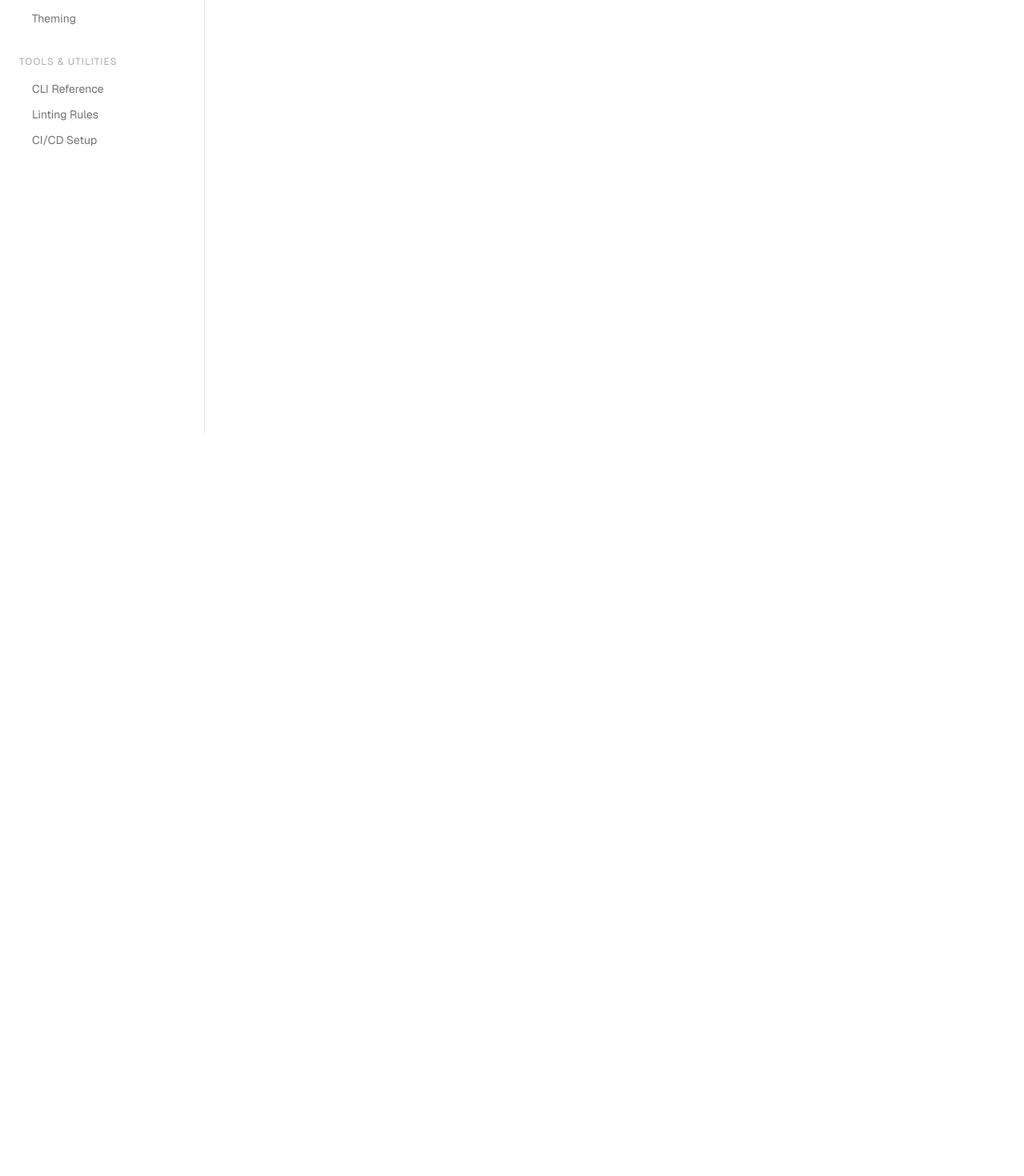
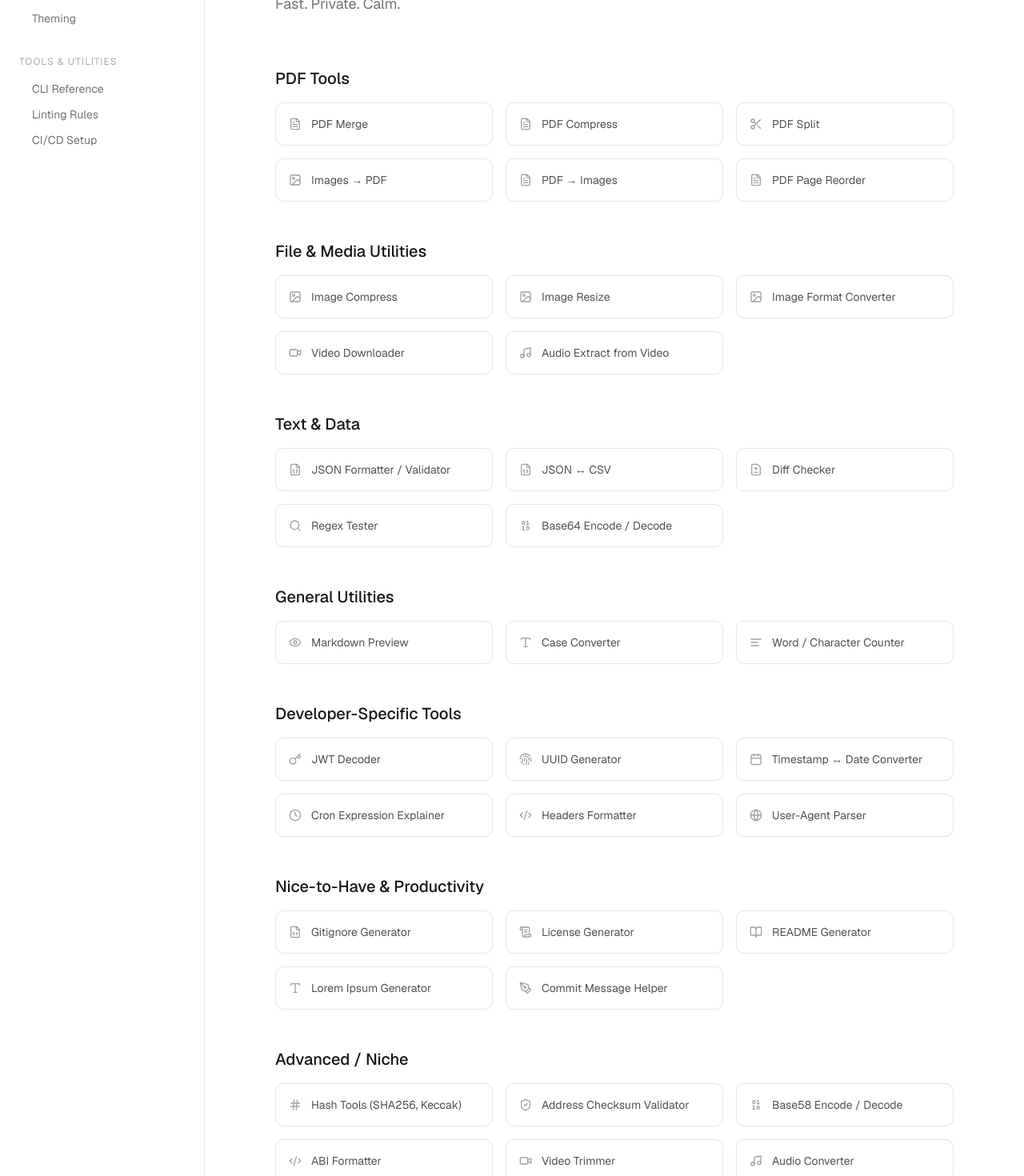
Before and after one commit to harshjdhv/ithasitall, a Next.js app in the folder apps/web/: page /tools in a window 1280 px wide. Shown: the part 260-1730 px from the top of the page at 80% size. Before the commit the page ends 801 px from the top, so only its background shows below. Built offline with nearby package versions, Linux system fonts and the light colour scheme; a web font is replaced by a local one.

Commit message:
feat: document the tool roadmap and implement the categorized tools listing page.

```diff
--- a/apps/web/app/tools/page.tsx
+++ b/apps/web/app/tools/page.tsx
@@ -1,9 +1,142 @@
 import React from 'react'
+import {
+    FileText,
+    Image as ImageIcon,
+    Video,
+    Music,
+    FileJson,
+    FileDiff,
+    Search,
+    Binary,
+    Eye,
+    Type,
+    AlignLeft,
+    Key,
+    Fingerprint,
+    Calendar,
+    Clock,
+    Code2,
+    Globe,
+    FileCode,
+    ScrollText,
+    BookOpen,
+    PenTool,
+    Hash,
+    ShieldCheck,
+    Scissors
+} from 'lucide-react'
 
-const page = () => {
+const ToolGroup = ({ title, tools }: { title: string; tools: { name: string; icon: React.ReactNode }[] }) => (
+    <div className="mb-12">
+        <h2 className="text-xl font-medium text-neutral-900 dark:text-neutral-200 mb-4">{title}</h2>
+        <ul className="grid grid-cols-1 md:grid-cols-2 lg:grid-cols-3 gap-4">
+            {tools.map((tool) => (
+                <li
+                    key={tool.name}
+                    className="p-4 border border-neutral-200 dark:border-neutral-800 rounded-lg bg-white dark:bg-neutral-900 text-neutral-600 dark:text-neutral-400 text-sm hover:border-neutral-300 dark:hover:border-neutral-700 transition-colors cursor-default flex items-center gap-3"
+                >
+                    <span className="text-neutral-400 dark:text-neutral-500">{tool.icon}</span>
+                    {tool.name}
+                </li>
+            ))}
+        </ul>
+    </div>
+)
+
+const ToolsPage = () => {
+    const iconProps = { className: "w-4 h-4" };
+
+    const toolCategories = [
+        {
+            title: "PDF Tools",
+            tools: [
+                { name: "PDF Merge", icon: <FileText {...iconProps} /> },
+                { name: "PDF Compress", icon: <FileText {...iconProps} /> },
+                { name: "PDF Split", icon: <Scissors {...iconProps} /> },
+                { name: "Images → PDF", icon: <ImageIcon {...iconProps} /> },
+                { name: "PDF → Images", icon: <FileText {...iconProps} /> },
+                { name: "PDF Page Reorder", icon: <FileText {...iconProps} /> }
+            ]
+        },
+        {
+            title: "File & Media Utilities",
+            tools: [
+                { name: "Image Compress", icon: <ImageIcon {...iconProps} /> },
+                { name: "Image Resize", icon: <ImageIcon {...iconProps} /> },
+                { name: "Image Format Converter", icon: <ImageIcon {...iconProps} /> },
+                { name: "Video Downloader", icon: <Video {...iconProps} /> },
+                { name: "Audio Extract from Video", icon: <Music {...iconProps} /> }
+            ]
+        },
+        {
+            title: "Text & Data",
+            tools: [
+                { name: "JSON Formatter / Validator", icon: <FileJson {...iconProps} /> },
+                { name: "JSON ↔ CSV", icon: <FileJson {...iconProps} /> },
+                { name: "Diff Checker", icon: <FileDiff {...iconProps} /> },
+                { name: "Regex Tester", icon: <Search {...iconProps} /> },
+                { name: "Base64 Encode / Decode", icon: <Binary {...iconProps} /> }
+            ]
+        },
+        {
+            title: "General Utilities",
+            tools: [
+                { name: "Markdown Preview", icon: <Eye {...iconProps} /> },
+                { name: "Case Converter", icon: <Type {...iconProps} /> },
+                { name: "Word / Character Counter", icon: <AlignLeft {...iconProps} /> }
+            ]
+        },
+        {
+            title: "Developer-Specific Tools",
+            tools: [
+                { name: "JWT Decoder", icon: <Key {...iconProps} /> },
+                { name: "UUID Generator", icon: <Fingerprint {...iconProps} /> },
+                { name: "Timestamp ↔ Date Converter", icon: <Calendar {...iconProps} /> },
+                { name: "Cron Expression Explainer", icon: <Clock {...iconProps} /> },
+                { name: "Headers Formatter", icon: <Code2 {...iconProps} /> },
+                { name: "User-Agent Parser", icon: <Globe {...iconProps} /> }
+            ]
+        },
+        {
+            title: "Nice-to-Have & Productivity",
+            tools: [
+                { name: "Gitignore Generator", icon: <FileCode {...iconProps} /> },
+                { name: "License Generator", icon: <ScrollText {...iconProps} /> },
+                { name: "README Generator", icon: <BookOpen {...iconProps} /> },
+                { name: "Lorem Ipsum Generator", icon: <Type {...iconProps} /> },
+                { name: "Commit Message Helper", icon: <PenTool {...iconProps} /> }
+            ]
+        },
+        {
+            title: "Advanced / Niche",
+            tools: [
+                { name: "Hash Tools (SHA256, Keccak)", icon: <Hash {...iconProps} /> },
+                { name: "Address Checksum Validator", icon: <ShieldCheck {...iconProps} /> },
+                { name: "Base58 Encode / Decode", icon: <Binary {...iconProps} /> },
+                { name: "ABI Formatter", icon: <Code2 {...iconProps} /> },
+                { name: "Video Trimmer", icon: <Video {...iconProps} /> },
+                { name: "Audio Converter", icon: <Music {...iconProps} /> }
+            ]
+        }
+    ];
+
     return (
-        <div>page</div>
+        <div className="max-w-[1100px] mx-auto py-12 px-6">
+            <div className="mb-16">
+                <h1 className="text-3xl font-medium text-neutral-900 dark:text-white mb-4">Overview</h1>
+                <p className="text-neutral-500 dark:text-neutral-400 text-lg max-w-2xl leading-relaxed">
+                    A clean, client-side toolbox of essential developer utilities. <br />
+                    Fast. Private. Calm.
+                </p>
+            </div>
+
+            <div className="space-y-4">
+                {toolCategories.map((category) => (
+                    <ToolGroup key={category.title} title={category.title} tools={category.tools} />
+                ))}
+            </div>
+        </div>
     )
 }
 
-export default page
+export default ToolsPage
```
Also changed, not shown: 1 other file (tests, documents, lock files or other folders).
